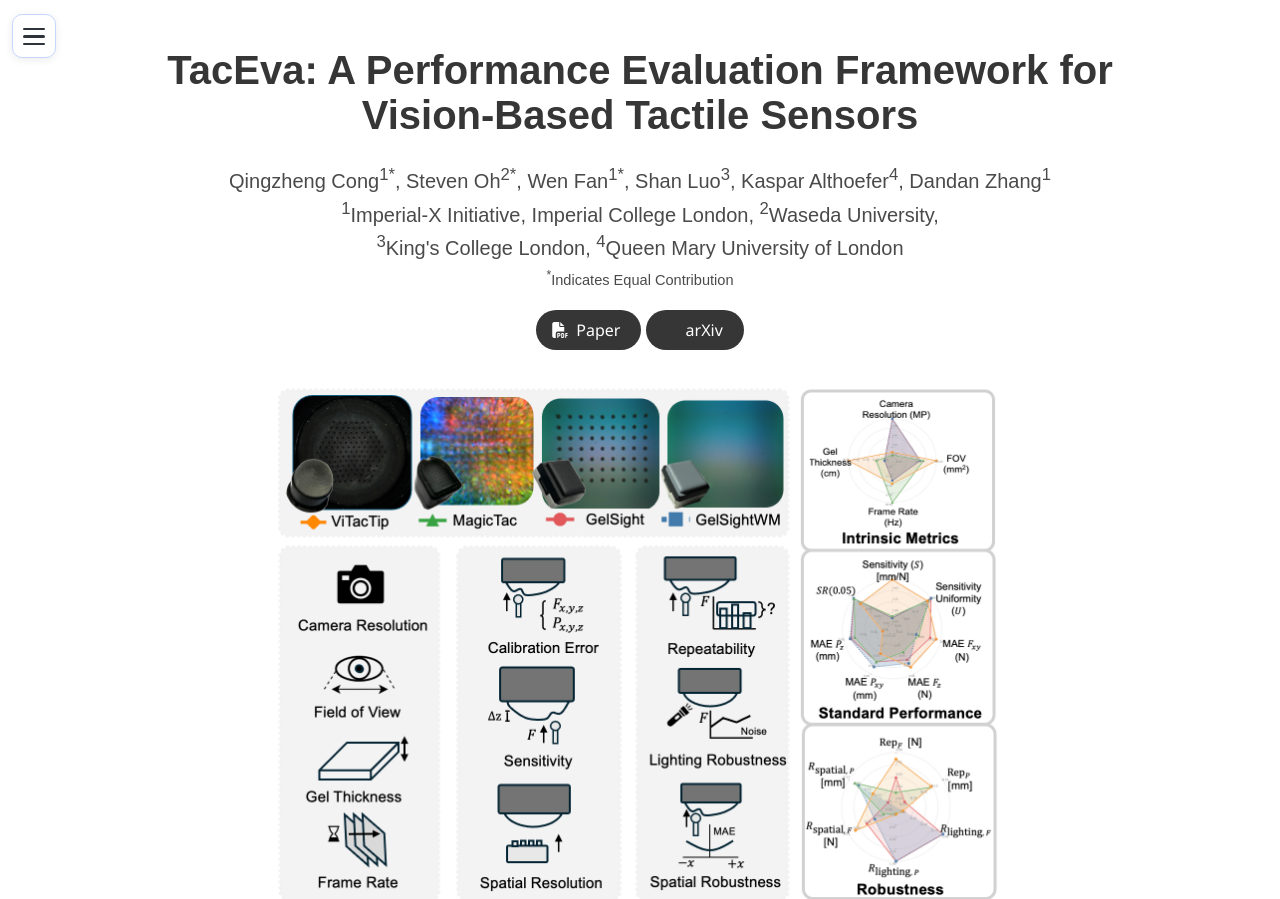
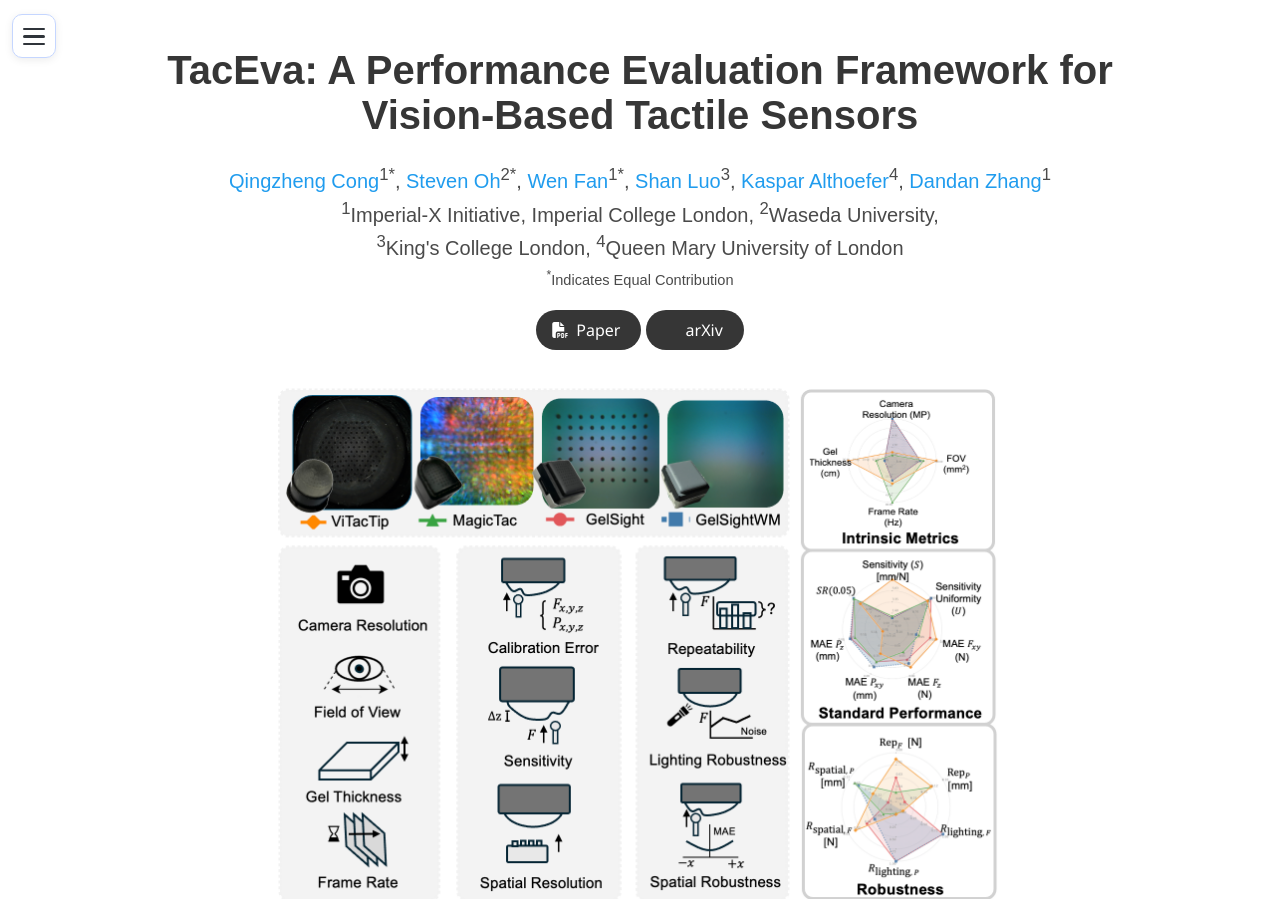
Before and after one commit to stevenoh2003/TacEva, a website: page index.html in a window 1280 px wide. Shown: the top 899 px of the page. Drawn offline with nearby package versions, Linux system fonts and the light colour scheme; some icons are missing; a web font is replaced by a local one.

Commit message:
updated with hyperlink

```diff
--- a/index.html
+++ b/index.html
@@ -89,17 +89,17 @@
             <div class="is-size-5 publication-authors">
               <!-- Paper authors -->
               <span class="author-block">
-                Qingzheng Cong<sup>1*</sup>,</span>
+                <a href="#" target="_blank">Qingzheng Cong</a><sup>1*</sup>,</span>
               <span class="author-block">
-                Steven Oh<sup>2*</sup>,</span>
+                <a href="#" target="_blank">Steven Oh</a><sup>2*</sup>,</span>
               <span class="author-block">
-                Wen Fan<sup>1*</sup>,</span>
+                <a href="#" target="_blank">Wen Fan</a><sup>1*</sup>,</span>
               <span class="author-block">
-                Shan Luo<sup>3</sup>,</span>
+                <a href="#" target="_blank">Shan Luo</a><sup>3</sup>,</span>
               <span class="author-block">
-                Kaspar Althoefer<sup>4</sup>,</span>
+                <a href="#" target="_blank">Kaspar Althoefer</a><sup>4</sup>,</span>
               <span class="author-block">
-                Dandan Zhang<sup>1</sup></span>
+                <a href="#" target="_blank">Dandan Zhang</a><sup>1</sup></span>
                   </div>
 
                   <div class="is-size-5 publication-authors">
```
